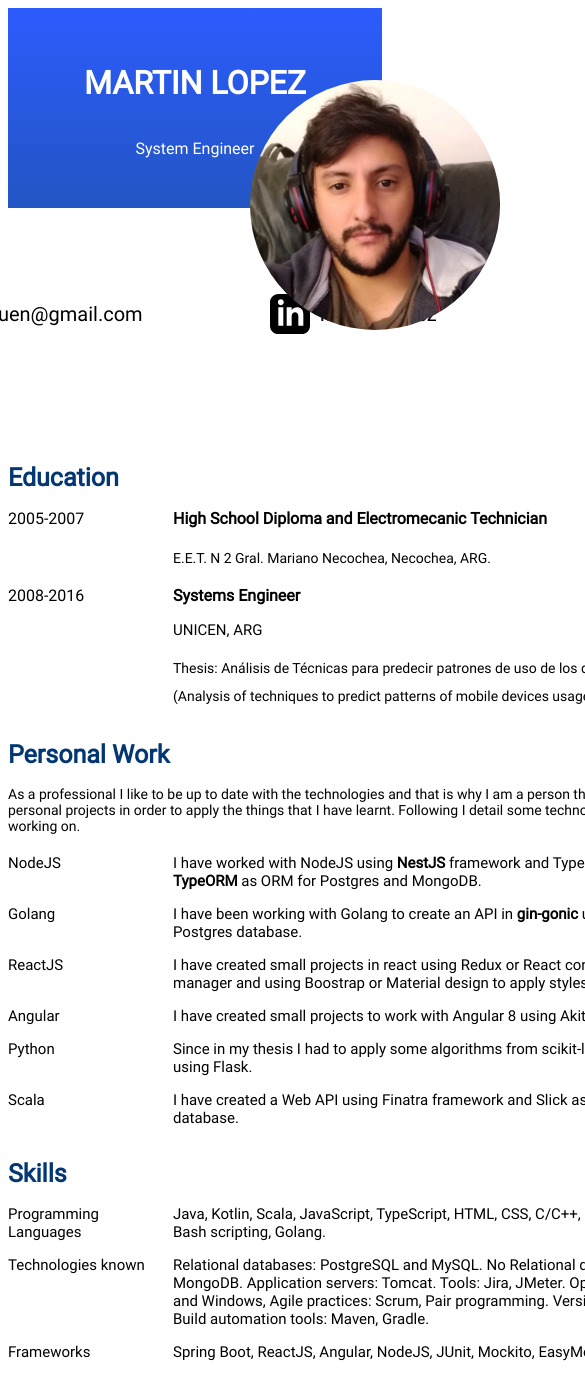
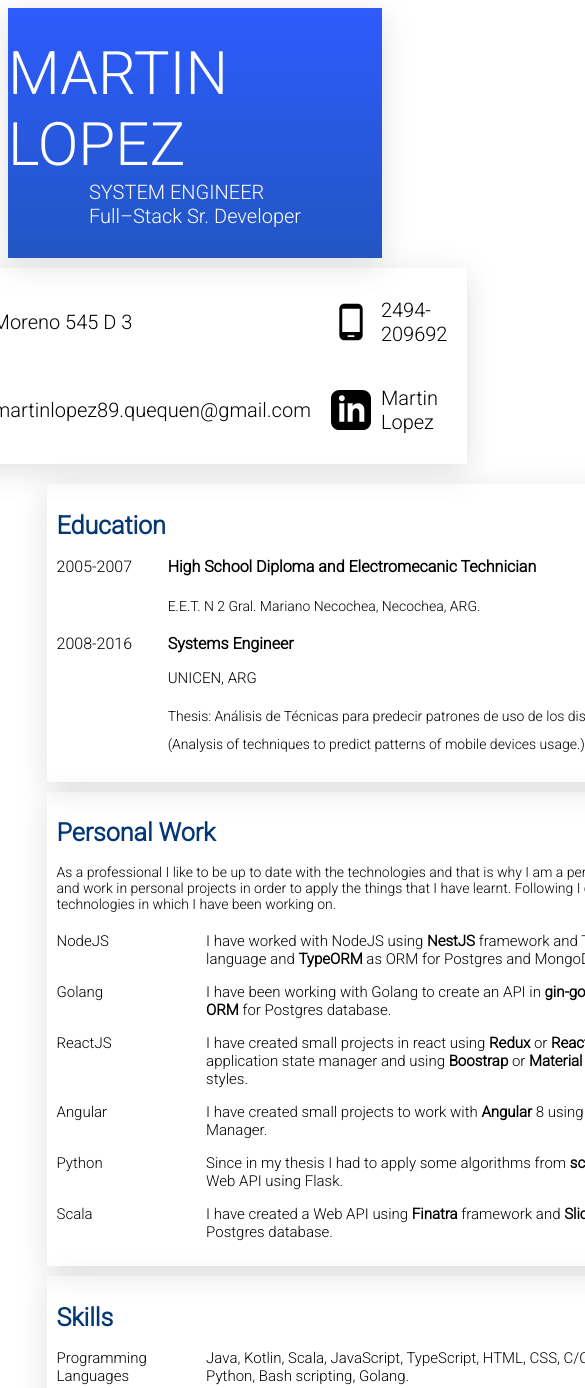
Before and after one commit to martincolts/martincolts.github.io, a plain HTML site: page index.html in a window 390 px wide. Shown: the top 1388 px of the page, 585 px wide, since content can reach past the window. Drawn offline with Linux system fonts and the light colour scheme; files whose address does not match are found by name.

Commit message:
responsive g

```diff
--- a/css/main.css
+++ b/css/main.css
@@ -4,7 +4,8 @@
 }
 
 .body {
-    font-family: 'Roboto-Regular', sans-serif;
+    /*font-family: 'Roboto-Regular', sans-serif;*/
+    font-family: 'Roboto', sans-serif;
 }
 
 .profile {
@@ -15,13 +16,23 @@
 }
 
 .profile-image {
+    object-fit: cover;
     border-radius: 50%;
-    object-fit: cover;
     width: 250px;
     height: 250px;
     position: absolute;
     top: 80px;
     left: 250px;
+    box-shadow: rgba(100, 100, 111, 0.2) 0px 7px 29px 0px;
+}
+
+@media (max-width: 1200px) {
+    .profile-image {
+        display: none
+    }
+    .info-container {
+        margin-left: 0%;
+    }
 }
 
 .title {
@@ -29,13 +40,23 @@
     background: linear-gradient(0deg, rgba(34, 86, 195, 1) 0%, rgba(45, 91, 253, 1) 100%);
     width: 100%;
     display: flex;
-    height: 200px;
+    /*height: 200px;*/
     color: white;
     align-items: center;
     justify-content: center;
     flex-direction: column;
+    box-shadow: rgba(100, 100, 111, 0.2) 0px 7px 29px 0px;
 }
 
+.name {
+    margin-top:30px;
+    font-size: 60px;
+}
+
+.description {
+    font-size:20px;
+    margin-bottom: 30px;
+}
 .ico {
     width: 40px;
     height: 40px;
@@ -49,8 +70,9 @@
 
 .info {
     display: flex;
-    width: 500px;
     align-items: center;
+    margin-left: 10px;
+    margin-right: 10px;
 }
 
 .info-text {
@@ -58,29 +80,72 @@
     font-size: 20px;
 }
 
+.info-grid-container {
+    display: flex;
+    flex-direction: row;
+}
+
+@media (max-width: 1200px) {
+    .info-container {
+        margin-left: 0%;
+    }
+}
+
+@media (min-width: 1200px) {
+    .info-container {
+        margin-left: 41%;
+    }
+}
+
+
 .info-container {
     margin-top: 10px;
-    margin-left: 40%;
     display: flex;
     flex-direction: row;
+    box-shadow: rgba(100, 100, 111, 0.2) 0px 7px 29px 0px;
+    padding: 10px
 }
 
 /*
     CONTENT
 */
 
+@media (max-width: 1200px) {
+    .main-content-container {
+        display: flex;
+    }
+}
+
 .content-container {
-    margin-top: 100px;
+    margin-top: 20px;
     display: flex;
     flex-direction: row;
     justify-content: space-around;
 }
 
+@media (max-width: 1200px) {
+    .content-container {
+      flex-direction: column;
+      align-items: center;
+    }
+  }
+
 
 .content-container > div {
-    width: 800px;
+    width: 47%;
 }
 
+@media (max-width: 1200px) {
+.content-container > div {
+    width: 90%;
+}
+}
+
+.content-section {
+    box-shadow: rgba(100, 100, 111, 0.2) 0px 7px 29px 0px;
+    padding: 10px;
+    margin-bottom: 10px;
+}
 .content-section > h1 {
     color: rgb(2, 55, 116);
     font-size: 25px;
@@ -110,7 +175,7 @@
 
 .content-with-year > div:first-child {
     font-size: 16px;
-    width: 150px;
+    width: 100px;
 }
 
 .content-with-year > div {
@@ -119,7 +184,6 @@
 
 .content-intro {
     font-size: 14px;
-    width: 750px;
     margin-bottom: 20px;
 }
 
--- a/index.html
+++ b/index.html
@@ -7,17 +7,21 @@
 
 	<link rel="stylesheet" type="text/css" href="css/main.css">
 	<title>Martin Lopez</title>
+	<style>
+		@import url('https://fonts.googleapis.com/css2?family=Roboto:wght@100;300&display=swap');
+	</style>
 </head>
 
 <body class="body">
 	<div class="profile">
 		<div class="title">
 			<img class="profile-image" src="images/tincho.jfif">
-			<div>
-				<h1>MARTIN LOPEZ</h1>
+			<div class="name">
+				MARTIN LOPEZ
 			</div>
-			<div>
-				<p>System Engineer</p>
+			<div class="description">
+				SYSTEM ENGINEER <br>
+				Full–Stack Sr. Developer
 			</div>
 		</div>
 		<div class="info-container">
@@ -42,7 +46,9 @@
 				</div>
 			</div>
 		</div>
+
 	</div>
+	<div class="main-content-container">
 		<div class="content-container">
 			<div>
 				<div class="content-section">
@@ -63,7 +69,8 @@
 						<div>
 							<p>Systems Engineer</p>
 							<p>UNICEN, ARG</p>
-						<p>Thesis: Análisis de Técnicas para predecir patrones de uso de los dispositivos móviles. (Analysis of techniques to predict patterns of mobile devices usage.)</p>
+							<p>Thesis: Análisis de Técnicas para predecir patrones de uso de los dispositivos móviles.
+								(Analysis of techniques to predict patterns of mobile devices usage.)</p>
 						</div>
 					</div>
 				</div>
@@ -79,8 +86,10 @@
 							NodeJS
 						</div>
 						<div>
-						<p>I have worked with NodeJS using <b>NestJS</b> framework and Typescript as language and <b>TypeORM</b> as ORM
-							for Postgres and MongoDB.</p>
+							<p>I have worked with NodeJS using <b>NestJS</b> framework and Typescript as language and
+								<b>TypeORM</b> as ORM
+								for Postgres and MongoDB.
+							</p>
 						</div>
 					</div>
 					<div class="content-with-language">
@@ -88,7 +97,8 @@
 							Golang
 						</div>
 						<div>
-						<p>I have been working with Golang to create an API in <b>gin-gonic</b> using <b>Gorm</b> as <b>ORM</b> for Postgres
+							<p>I have been working with Golang to create an API in <b>gin-gonic</b> using <b>Gorm</b> as
+								<b>ORM</b> for Postgres
 								database.
 							</p>
 						</div>
@@ -98,8 +108,8 @@
 							ReactJS
 						</div>
 						<div>
-						<p>I have created small projects in react using Redux or React context as application state manager and
-							using Boostrap or Material design to apply styles.
+							<p>I have created small projects in react using <b>Redux</b> or <b>React context</b> as application state
+								manager and using <b>Boostrap</b> or <b>Material design</b> to apply styles.
 							</p>
 						</div>
 					</div>
@@ -108,7 +118,7 @@
 							Angular
 						</div>
 						<div>
-						<p>I have created small projects to work with Angular 8 using Akita as State Manager.</p>
+							<p>I have created small projects to work with <b>Angular</b> 8 using <b>Akita</b> as State Manager.</p>
 						</div>
 					</div>
 					<div class="content-with-language">
@@ -116,7 +126,9 @@
 							Python
 						</div>
 						<div>
-						<p>Since in my thesis I had to apply some algorithms from scikit-learn I created a Web API using Flask.</p>
+							<p>Since in my thesis I had to apply some algorithms from <b>scikit-learn</b> I created a Web API
+								using
+								Flask.</p>
 						</div>
 					</div>
 					<div class="content-with-language">
@@ -124,7 +136,8 @@
 							Scala
 						</div>
 						<div>
-						<p>I have created a Web API using Finatra framework and Slick as ORM for Postgres database.</p>
+							<p>I have created a Web API using <b>Finatra</b> framework and <b>Slick</b> as ORM for Postgres database.
+							</p>
 						</div>
 					</div>
 				</div>
@@ -135,7 +148,8 @@
 							Programming Languages
 						</div>
 						<div>
-						<p>Java, Kotlin, Scala, JavaScript, TypeScript, HTML, CSS, C/C++, Prolog, Pascal, Python, Bash
+							<p>Java, Kotlin, Scala, JavaScript, TypeScript, HTML, CSS, C/C++, Prolog, Pascal, Python,
+								Bash
 								scripting, Golang.</p>
 						</div>
 					</div>
@@ -144,10 +158,13 @@
 							Technologies known
 						</div>
 						<div>
-						<p>Relational databases: PostgreSQL and MySQL. No Relational databases: Cassandra, MongoDB.
-							Application servers: Tomcat. Tools: Jira, JMeter. Operative systems: Linux and Windows, Agile
-							practices: Scrum, Pair programming. Version-control Tools: GIT. Build automation tools: Maven,
-							Gradle.
+							<p>Relational databases: PostgreSQL and MySQL. <br>
+								No Relational databases: Cassandra, MongoDB. <br>
+								Application servers: Tomcat. Tools: Jira, JMeter. Operative systems: Linux and Windows. <br>
+								Agile practices: Scrum, Pair programming. <br>
+								Version-control Tools: GIT.<br>
+								Build automation tools: Maven, Gradle. <br>
+								Container Runners: Docker.
 							</p>
 						</div>
 					</div>
@@ -156,7 +173,7 @@
 							Frameworks
 						</div>
 						<div>
-						<p>Spring Boot, ReactJS, Angular, NodeJS, JUnit, Mockito, EasyMock.
+							<p>Spring Boot, Spring Data, Spring Security, Dropwizard, Morphia, ReactJS, Angular, NodeJS, JUnit, Mockito, EasyMock, Express, Chai, Jest, Mocha, Nexe, Finatra, Sangria.
 							</p>
 						</div>
 					</div>
@@ -183,7 +200,7 @@
 			</div>
 			<div>
 				<div class="content-section">
-				<h1>Education</h1>
+					<h1>Experience</h1>
 					<div class="content-with-year">
 						<div>
 							2021-Present
@@ -192,7 +209,8 @@
 							<p>Full Stack Developer</p>
 							<p>BitTtrap, Tandil, ARG.</p>
 							<p>- Full–Stack developer on entire BitTrap Project. <br>
-						- Using technologies as JavaScript using NodeJS in the backend and nexe for an agent. ReactJS for frontend development.<br>
+								- Using technologies as JavaScript using NodeJS in the backend and nexe for an agent.
+								ReactJS for frontend development.<br>
 								- GitLab as Version Control Tool, and other tools like Jira and Travis.</p>
 						</div>
 					</div>
@@ -205,7 +223,9 @@
 							<p>Backend Java Sr. Developer</p>
 							<p>Split, Tandil, ARG</p>
 							<p>- Back–end developer on WebAdmin Split Project. <br>
-							- Using technologies as Java, Dropwizard, Guice and MongoDB with Morphia as ODM, Redis and Fastly.<br>
+								- Using technologies as Java, Dropwizard, Guice and MongoDB with Morphia as ODM, Redis
+								and
+								Fastly.<br>
 								- GitHub as Version Control Tool, and other tools like Jira and Travis
 							</p>
 						</div>
@@ -219,7 +239,8 @@
 							<p>Backend Java Sr. Developer</p>
 							<p>Virtual Mind, Tandil, ARG.</p>
 							<p>- Back–end developer on Analytics Khoros Project. <br>
-							- Using technologies as Scala, Kafka, Spark and GraphQL with Sangria Framework. MySQL, Postgres and
+								- Using technologies as Scala, Kafka, Spark and GraphQL with Sangria Framework. MySQL,
+								Postgres and
 								Cassandra databases. <br>
 								- Using ReactJS as Frontend Framework.
 							</p>
@@ -236,7 +257,9 @@
 							<p>- Backend developer on Engage (Retail Application) project.<br>
 								- Using Java 8 with Spring boot Framework, Hibernate as ORM.<br>
 								- GIT as Version Control Tool, and other tools like BitBucket, Jira, Bamboo.<br>
-							- Volume performance & Load Testing: Automation scripts built with Python and Bash, using JMeter to execute
+								- Volume performance & Load Testing: Automation scripts built with Python and Bash,
+								using
+								JMeter to execute
 								load testing and generating reports
 							</p>
 						</div>
@@ -249,9 +272,12 @@
 						<div>
 							<p>Front-end developer</p>
 							<p>Technisys, Tandil, ARG.</p>
-						<p>- Front end developer using a framework developed by Technisys called VIEW where I had the opportunity to work
+							<p>- Front end developer using a framework developed by Technisys called VIEW where I had
+								the
+								opportunity to work
 								with HTML and JS technologies with an application in MySQL Database. <br>
-							- Front–end developer on Home Banking project for Falabella Bank. I was responsible to generate the deliverable
+								- Front–end developer on Home Banking project for Falabella Bank. I was responsible to
+								generate the deliverable
 								artifact and creating installation documentation. <br>
 								- Front–end developer on Bussines Banking for Patagonia Bank.
 							</p>
@@ -260,6 +286,7 @@
 				</div>
 			</div>
 		</div>
+	</div>
 </body>
 
 </html>
```
Lines whose indentation alone changed are shown as unchanged.
